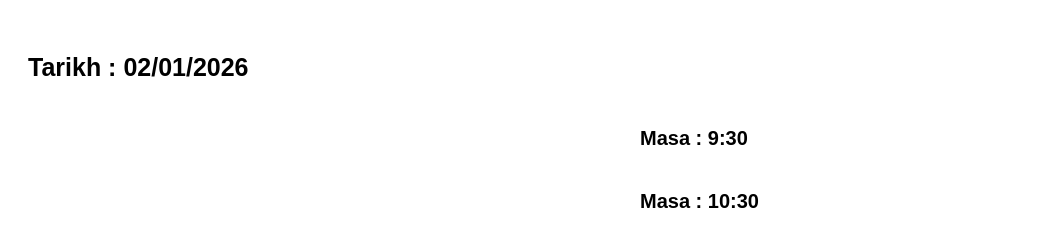
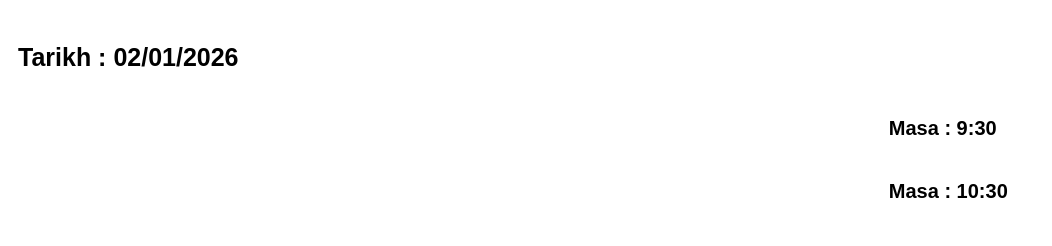
Before and after one commit to Aril7890/Pengawas-Bertugas, a plain HTML site: page index.html in a window 1280 px wide. Shown: the whole page, without its empty margins (0-1052 px from the left). Drawn offline with Linux system fonts and the light colour scheme; no server answers.

Commit message:
index.html

```diff
--- a/index.html
+++ b/index.html
@@ -7,7 +7,8 @@
   <style>
     body {
       font-family: Arial, sans-serif;
-      padding: 20px;
+      padding: 10px;
+      background-color: #ffffff;
     }
 
     table {
@@ -24,11 +25,11 @@
       overflow: hidden;
       text-overflow: ellipsis; /* Optional: handle long text */
       white-space: nowrap;
-      background-color: #ffffff;
+      background-color: #f2f2f2;
     }
 
     th {
-      background-color: #f2f2f2;
+      background-color: #f4f4f4;
     }
 
     .empty {
@@ -44,7 +45,7 @@
     }
 
     .right {
-      margin-left: 50%;
+      margin-left: 70%;
       font-size: 20px;
     }
   </style>
```
